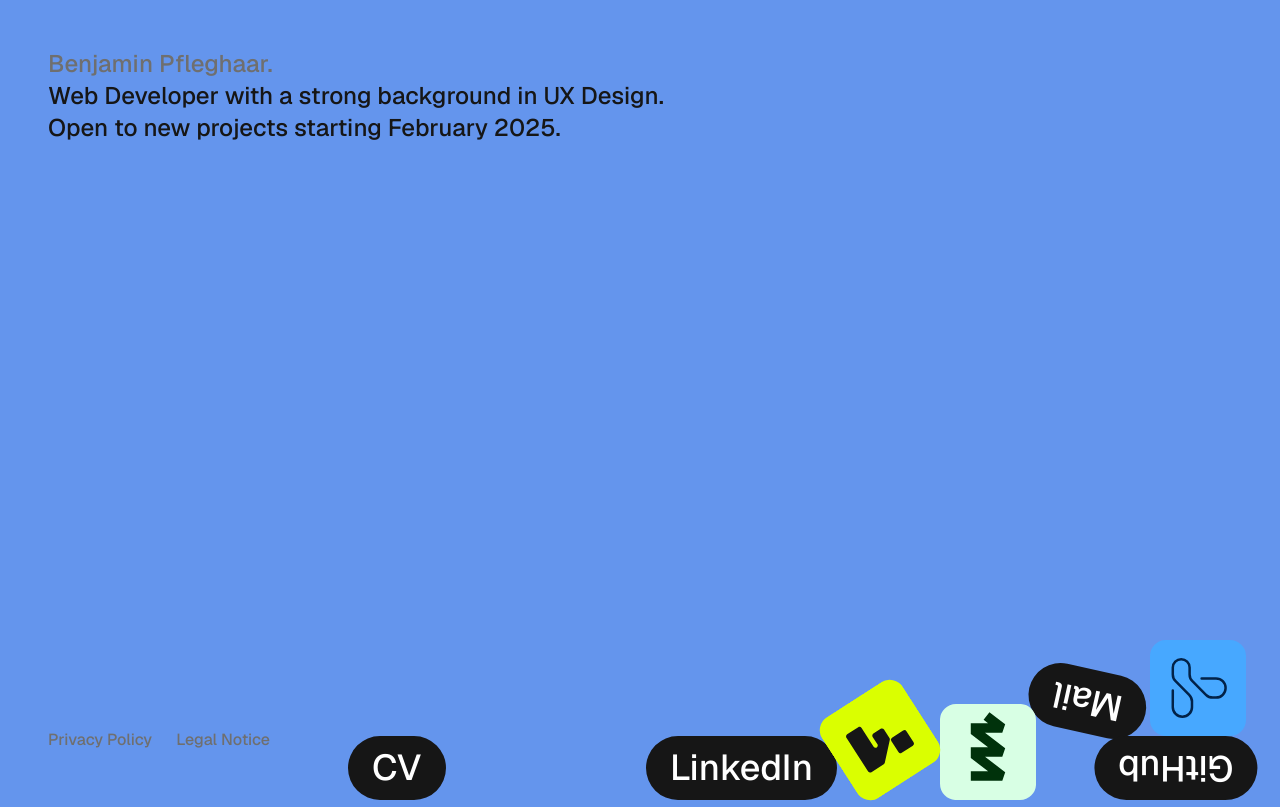
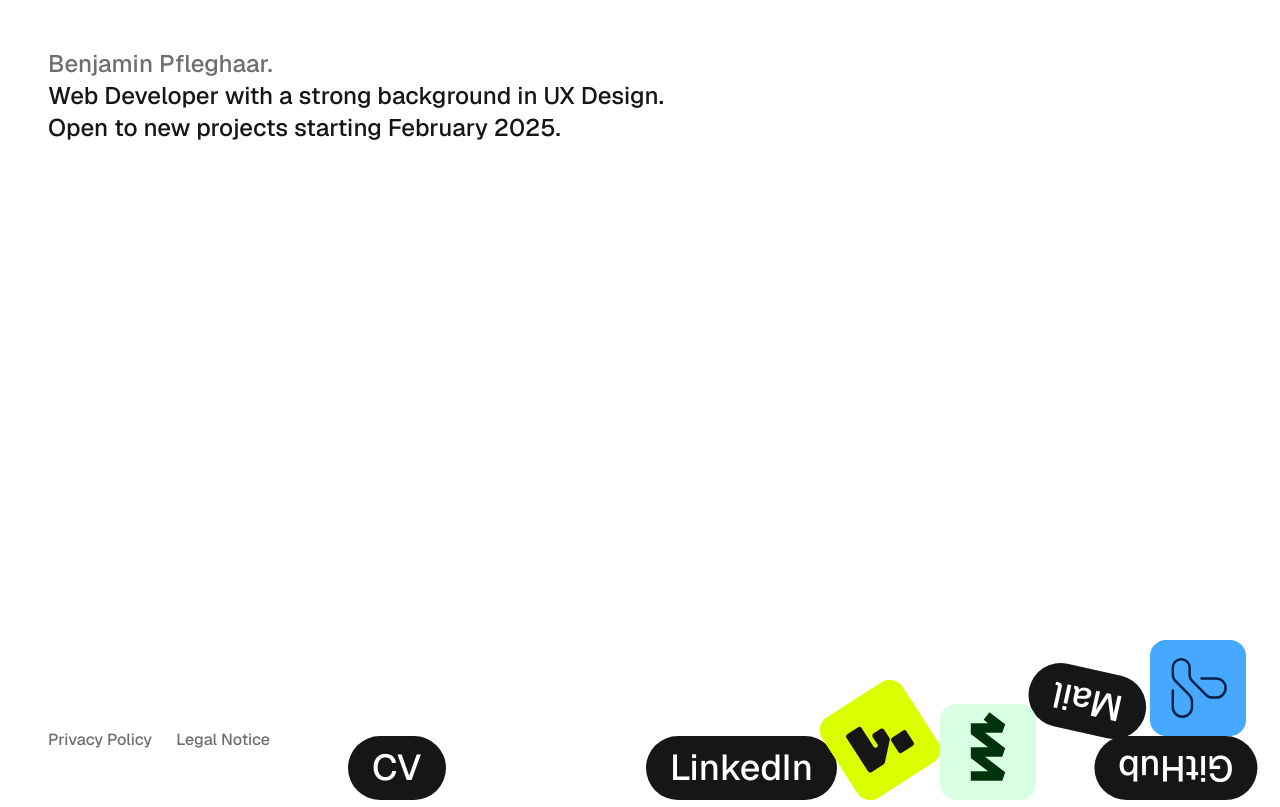
Before and after one commit to benjaminpfleghaar/personal-website, a Next.js app: page / in a window 1280 px wide. Built offline with nearby package versions, Linux system fonts and the light colour scheme.

Commit message:
reset meta theme-color

```diff
--- a/app/globals.css
+++ b/app/globals.css
@@ -27,7 +27,7 @@
     }
 
     body {
-        @apply max-w-(--breakpoint-md) bg-[cornflowerblue] p-8 font-medium text-foreground sm:p-12 dark:text-background;
+        @apply max-w-(--breakpoint-md) bg-background p-8 font-medium text-foreground sm:p-12 dark:bg-foreground dark:text-background;
     }
 }
 
--- a/app/layout.tsx
+++ b/app/layout.tsx
@@ -1,6 +1,6 @@
 import "./globals.css";
+import { Metadata } from "next";
 import { Geist } from "next/font/google";
-import { Metadata, Viewport } from "next";
 
 const geistSans = Geist({
 	subsets: ["latin"],
@@ -18,10 +18,6 @@
 	},
 };
 
-export const viewport: Viewport = {
-	themeColor: "cornflowerblue",
-};
-
 export default function RootLayout({ children }: Readonly<{ children: React.ReactNode }>) {
 	return (
 		<html lang="en">
```
